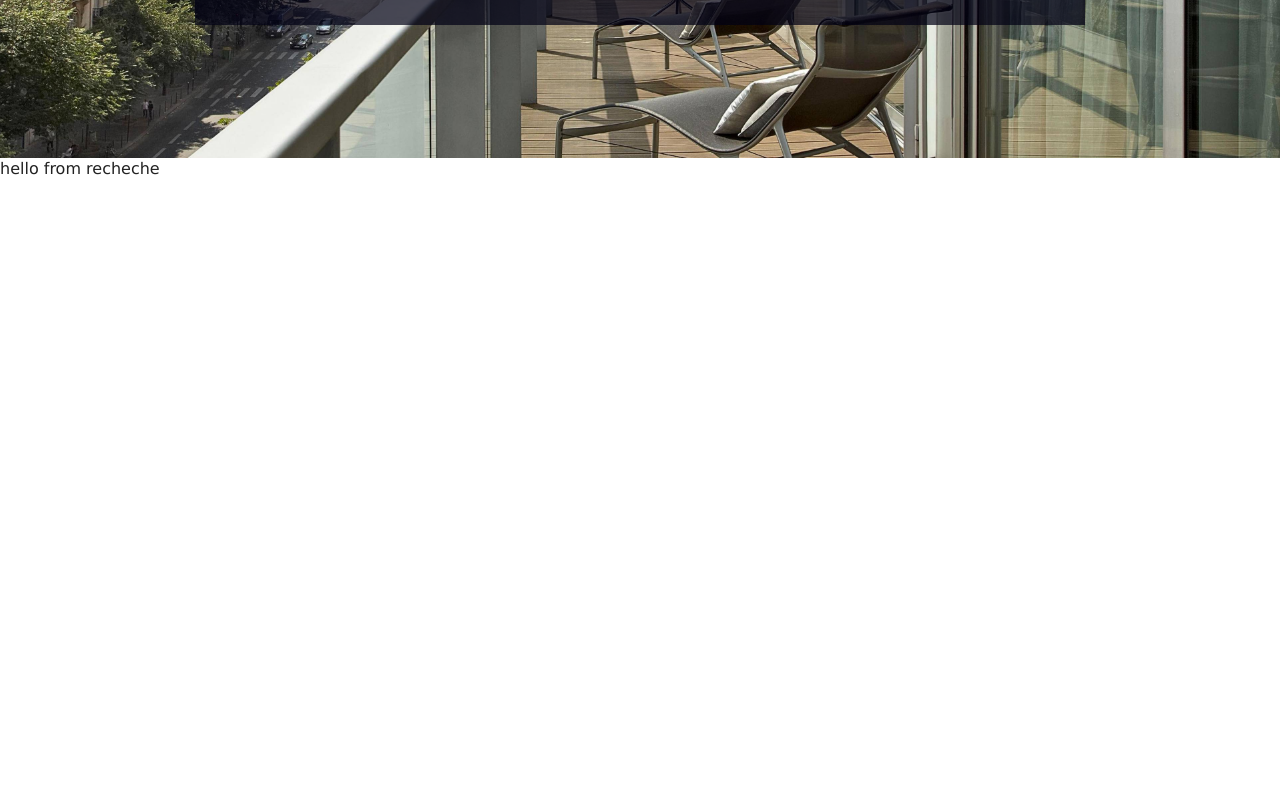
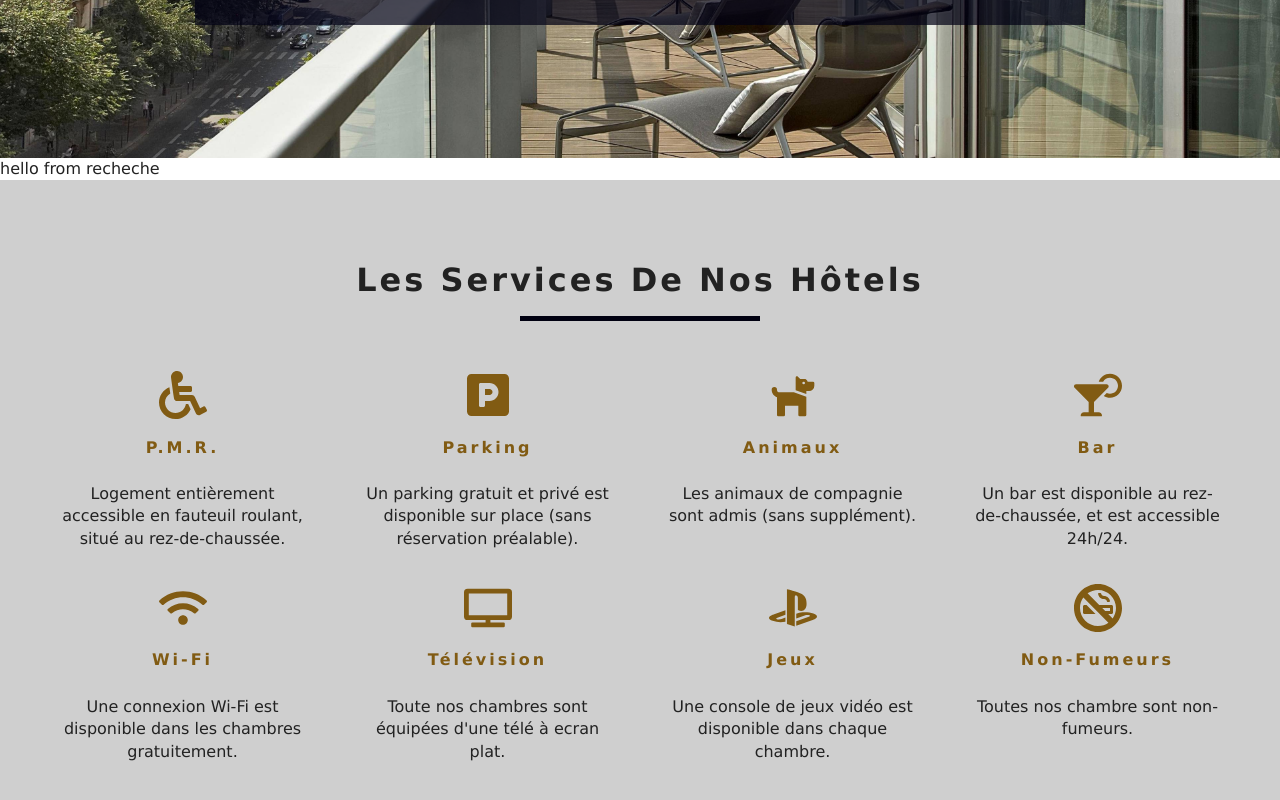
Before and after one commit to YAKHOYA-Hotel/YAKHOYA-Front, a React (Create React App) app: page / in a window 1280 px wide. Shown: the part 442-1242 px from the top of the page. Before the commit the page ends 800 px from the top, so only its background shows below. Built offline with nearby package versions, Linux system fonts and the light colour scheme.

Commit message:
Les services de nos hotels

```diff
--- a/src/App.css
+++ b/src/App.css
@@ -9,6 +9,7 @@
   --THNavBar:#f6ac56;
   --BackNavBar:#010111;
   --IconNavBar:#ffffff;
+  --iconService:#815b13;
 
 
   --primaryColor: #af9a7d;
@@ -134,7 +135,7 @@ h6 {
   color: var(--TextNavBar);
   transition: var(--mainTransition);
   text-align: center;
-  font-size: 1.1rem;
+  font-size: 0.8rem;
   font-weight: 500;
   letter-spacing: var(--mainSpacing);
 }
@@ -175,8 +176,8 @@ h6 {
   justify-content: center;
 }
 .roomsHero {
-  background-image: url("./images/room-2.jpeg");
-  min-height: 60vh;
+  background-image: url("./images/logo.png");
+  min-height: 30vh;
 }
 /* End of Hero */
 /* Banner */
@@ -222,7 +223,7 @@ h6 {
 /* Title */
 .section-title {
   text-align: center;
-  margin-bottom: 4rem;
+  margin-bottom: 3rem;
 }
 .section-title h4 {
   font-size: 2rem;
@@ -231,10 +232,10 @@ h6 {
   margin-bottom: 1rem;
 }
 .section-title div {
-  width: 5rem;
+  width: 15rem;
   height: 5px;
   margin: 0 auto;
-  background: var(--primaryColor);
+  background: var(--BackNavBar);
 }
 /* end of Title */
 
@@ -256,15 +257,17 @@ h6 {
 }
 .service span {
   display: inline-block;
-  color: var(--primaryColor);
-  font-size: 2.5rem;
-  margin-bottom: 1.5rem;
+  color: var(--iconService);
+  font-size: 3rem;
+  margin-bottom: 0rem;
 }
 .services h6 {
   letter-spacing: var(--mainSpacing);
+  text-transform: capitalize;
+  color: var(--iconService);
 }
 .services p {
-  width: 80%;
+  width: 95%;
   margin: 0 auto;
 }
 @media screen and (min-width: 992px) {
--- a/src/Composants/NavBar.js
+++ b/src/Composants/NavBar.js
@@ -2,6 +2,8 @@ import React, { Component } from 'react';
 import logo from '../images/logo.png';
 import {FaAlignRight} from 'react-icons/fa';
 import {Link} from 'react-router-dom';
+
+
 
 export default class NavBar extends Component {
     state={
@@ -16,7 +18,7 @@ export default class NavBar extends Component {
                 <div className="nav-center">
                    <div className="nav-header">
                      <Link to="/">
-                      <img src={logo} alt="YAKHOUYA"  width='200px'  />
+                      <img src={logo} alt="YAKHOUYA"  width='155px'  />
                      </Link>
 
                      <button className="nav-btn" type="button" onClick={this.handleToggle}>
--- /dev/null
+++ b/src/Composants/Services.js
@@ -0,0 +1,74 @@
+import React, { Component } from 'react';
+import Title from './Title';
+
+import {FaWifi} from 'react-icons/fa';
+import {FaWheelchair} from 'react-icons/fa';
+import {FaParking} from 'react-icons/fa';
+import {FaTv} from 'react-icons/fa';
+import {FaCocktail} from 'react-icons/fa';
+import {FaPlaystation} from 'react-icons/fa';
+import {FaDog} from 'react-icons/fa';
+import {FaSmokingBan} from 'react-icons/fa';
+
+export default class Services extends Component {
+    state={
+     services:[
+        {
+            icon:<FaWheelchair/>,
+            title: 'P.M.R.',
+            info:'Logement entièrement accessible en fauteuil roulant, situé au rez-de-chaussée.'
+        },
+        {
+            icon:<FaParking/>,
+            title: 'Parking',
+            info:'Un parking gratuit et privé est disponible sur place (sans réservation préalable).'
+        },
+        {
+            icon:<FaDog/>,
+            title: 'Animaux ',
+            info:'Les animaux de compagnie sont admis (sans supplément).'
+        },
+        {
+            icon:<FaCocktail/>,
+            title: 'Bar ',
+            info:'Un bar est disponible au rez-de-chaussée, et est accessible 24h/24.'
+        },
+        {
+            icon:<FaWifi/>,
+            title: 'Wi-Fi ',
+            info:'Une connexion Wi-Fi est disponible dans les chambres gratuitement.'
+        },
+        {
+            icon:<FaTv/>,
+            title: 'Télévision ',
+            info:"Toute nos chambres sont équipées d'une télé à ecran plat."
+        },
+        {
+            icon:<FaPlaystation/>,
+            title: 'Jeux',
+            info:'Une console de jeux vidéo est disponible dans chaque chambre.'
+        },
+        {
+            icon:<FaSmokingBan/>,
+            title: 'Non-fumeurs',
+            info:'Toutes nos chambre sont non-fumeurs.'
+        }
+    ]
+}
+    render() {
+        return (
+            <section className="services">
+                <Title title="les services de nos hôtels"/>
+                <div className="services-center">
+                    {this.state.services.map((item,index)=>{
+                    return <article className="service" key={index}>
+                              <span>{item.icon}</span>
+                              <h6> {item.title}</h6>
+                              <p>{item.info}</p>
+                           </article>
+                    })}
+                </div>
+            </section>
+        )
+    }
+}
--- /dev/null
+++ b/src/Composants/Title.js
@@ -0,0 +1,10 @@
+import React from 'react'
+
+export default function Title({title}) {
+    return (
+        <div className="section-title">
+            <h4>{title}</h4>
+            <div></div>
+        </div>
+    )
+}
--- a/src/pages/Accueil.js
+++ b/src/pages/Accueil.js
@@ -3,6 +3,7 @@ import Hero from '../Composants/Hero';
 import Recherche from '../Composants/Recherche';
 import Banner from '../Composants/Banner';
 import {Link} from 'react-router-dom';
+import Services from '../Composants/Services';
 
 
 export default function Accueil() {
@@ -16,6 +17,7 @@ export default function Accueil() {
             </Banner>
         </Hero>
         <Recherche />
+        <Services/>
         </>
     )
 }
--- a/src/pages/Erreur.js
+++ b/src/pages/Erreur.js
@@ -5,8 +5,13 @@ import {Link} from 'react-router-dom';
 
 export default function Erreur() {
     return (
-        <div>
-            hello from erreur
-        </div>
+       <>
+       <Hero>
+           <Banner title='404' subtitle="Page introuvable">
+               <Link to="/" className="btn-Apropos">Retourner à l'accueil</Link>
+           </Banner>
+       </Hero>
+       </>
+
     )
 }
```
Also changed, not shown: src/images/hotels.jpg (added).
